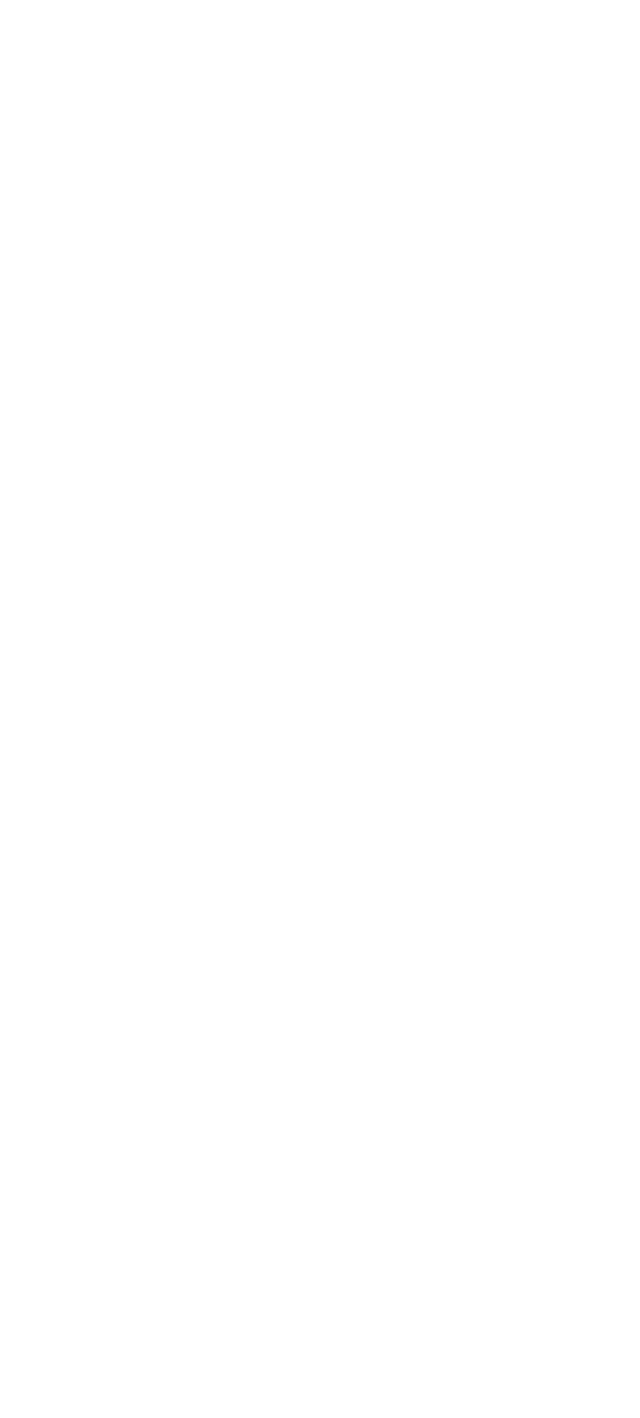
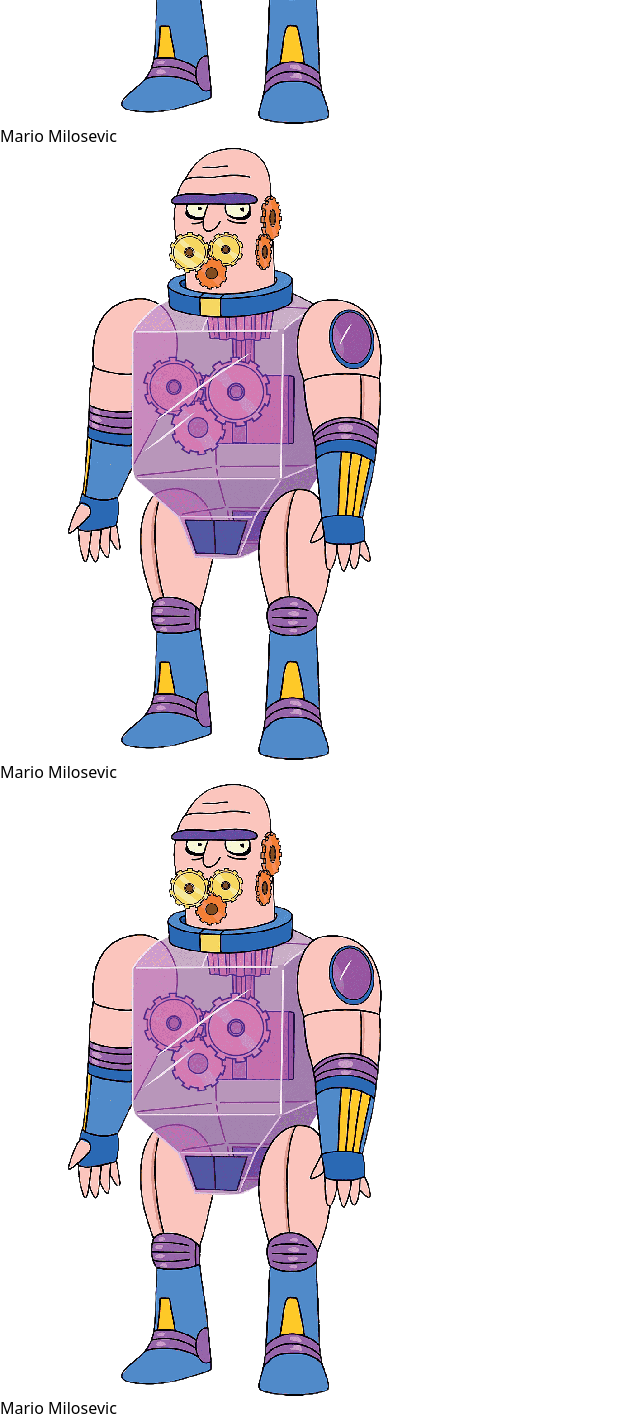
Before and after one commit to MarioMilosevic/Rick-and-Morty-memory-game, a React (Vite) app: page / in a window 1280 px wide. Shown: the part 560-1978 px from the top of the page, without its empty margins (0-640 px from the left). Before the commit the page ends 800 px from the top, so only its background shows below. Built offline with nearby package versions, Linux system fonts and the light colour scheme.

Commit message:
Add cards

```diff
--- a/src/App.tsx
+++ b/src/App.tsx
@@ -1,10 +1,12 @@
 import Header from "./components/Header";
 import ScoreBoard from "./ScoreBoard";
+import Cards from "./components/Cards";
 function App() {
   return (
     <>
       <Header />
       <ScoreBoard/>
+      <Cards/>
     </>
   );
 }
--- /dev/null
+++ b/src/components/Card.tsx
@@ -0,0 +1,13 @@
+import React from "react";
+import rickImg from "../assets/gearHead.png";
+
+const Card = () => {
+  return (
+    <div className="rounded-lg border shadow-2xl">
+      <img src={rickImg} alt="Rick" />
+      <h2>Mario Milosevic</h2>
+    </div>
+  );
+};
+
+export default Card;
--- /dev/null
+++ b/src/components/Cards.tsx
@@ -0,0 +1,21 @@
+import Card from "./Card"
+const Cards = () => {
+  return (
+      <section className="grid gap-4 grid-cols-4 w-[35%] mx-auto">
+        <Card/>
+        <Card/>
+        <Card/>
+        <Card/>
+        <Card/>
+        <Card/>
+        <Card/>
+        <Card/>
+        <Card/>
+        <Card/>
+        <Card/>
+        <Card/>
+         </section>
+  )
+}
+
+export default Cards
```
